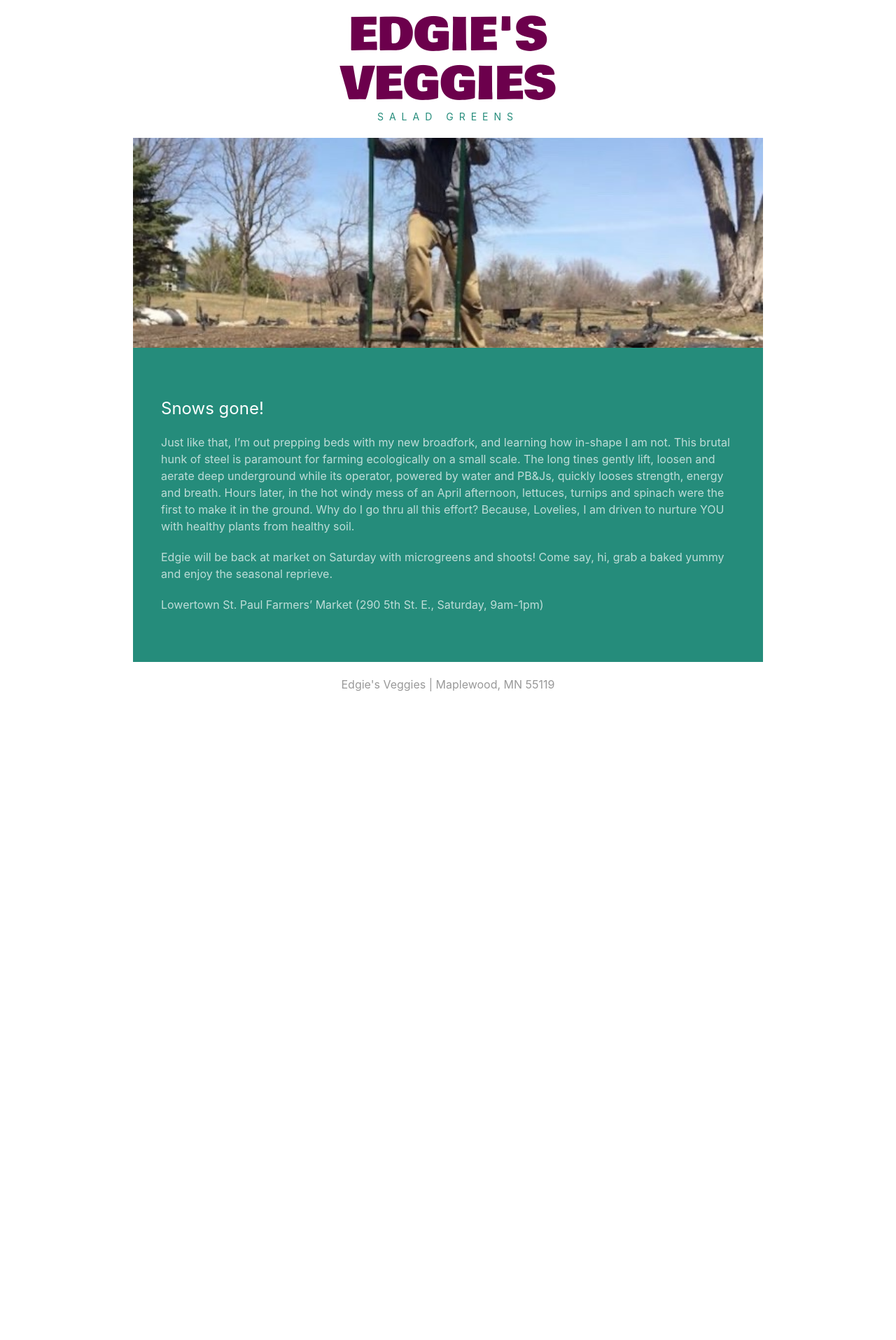
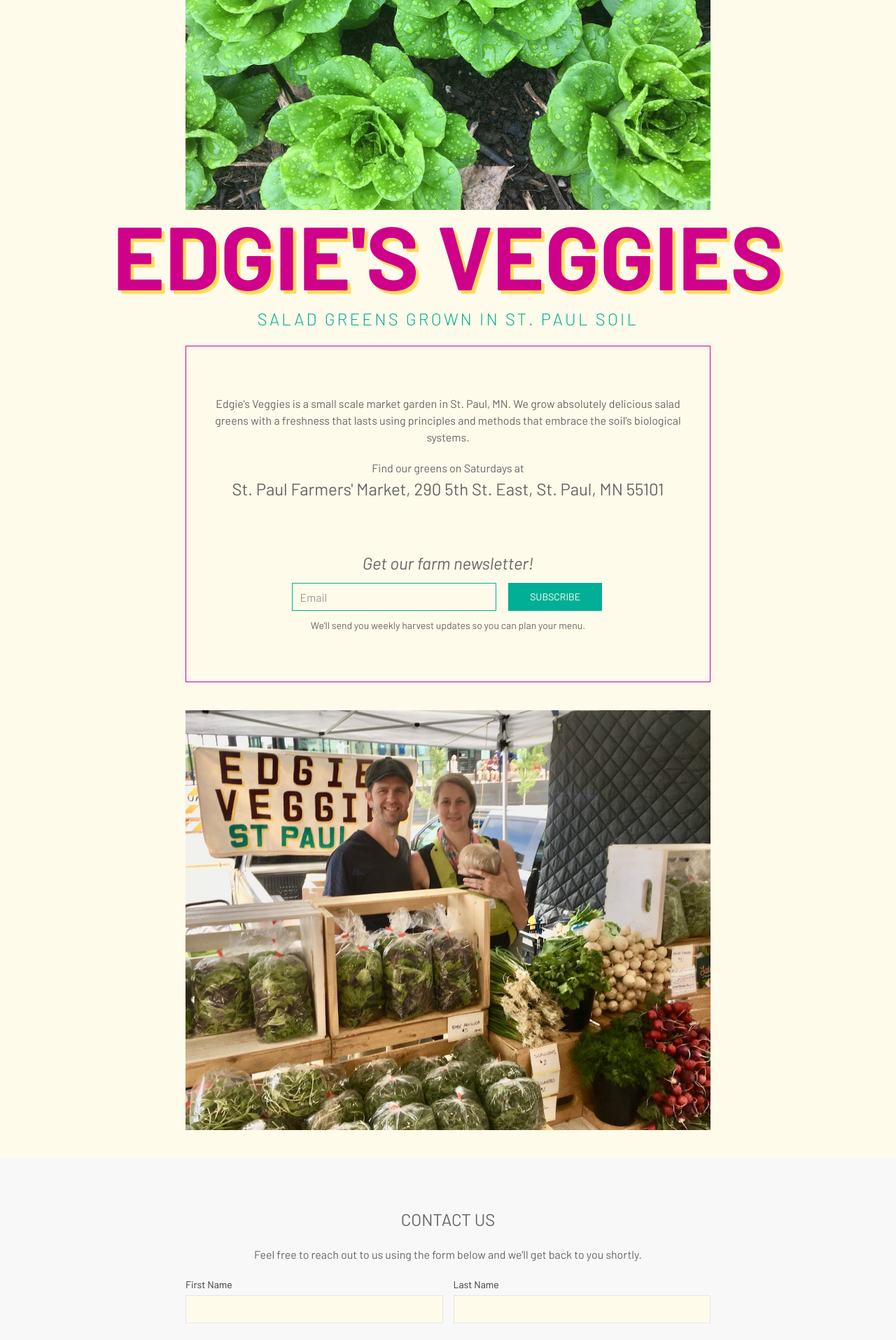
Before and after one commit to jasunde/jasunde.github.io, a Jekyll site: the page demos/edgies-veggies/index.html, which Jekyll copies as it is, in a window 1280 px wide. Shown: the top 1915 px of the page at 70% size. Built offline with Jekyll 4.4.1, drawn with Linux system fonts in a browser that asks for light colours; before the commit the page ends 1005 px from its top, so only the background shows below that; some of the changed text lies outside the part shown.

Commit message:
First draft of edgie's veggies page

```diff
--- a/demos/edgies-veggies/404.html
+++ b/demos/edgies-veggies/404.html
@@ -8,9 +8,8 @@
 
     <link rel="preconnect" href="https://fonts.googleapis.com">
     <link rel="preconnect" href="https://fonts.gstatic.com" crossorigin>
-    <link
-        href="https://fonts.googleapis.com/css2?family=Bowlby+One&display=swap"
-        rel="stylesheet">
+    <link href="https://fonts.googleapis.com/css2?family=Barlow:ital,wght@0,100;0,200;0,300;0,400;0,500;0,600;0,700;0,800;0,900;1,100;1,200;1,300;1,400;1,500;1,600;1,700;1,800;1,900&display=swap" rel="stylesheet">
+
 
     <link rel="stylesheet" href="/demos/edgies-veggies/assets/css/main.css" />
     <script src="/demos/edgies-veggies/assets/js/uikit.min.js"></script>
--- a/demos/edgies-veggies/index.html
+++ b/demos/edgies-veggies/index.html
@@ -8,9 +8,8 @@
 
     <link rel="preconnect" href="https://fonts.googleapis.com">
     <link rel="preconnect" href="https://fonts.gstatic.com" crossorigin>
-    <link
-        href="https://fonts.googleapis.com/css2?family=Bowlby+One&display=swap"
-        rel="stylesheet">
+    <link href="https://fonts.googleapis.com/css2?family=Barlow:ital,wght@0,100;0,200;0,300;0,400;0,500;0,600;0,700;0,800;0,900;1,100;1,200;1,300;1,400;1,500;1,600;1,700;1,800;1,900&display=swap" rel="stylesheet">
+
 
     <link rel="stylesheet" href="/demos/edgies-veggies/assets/css/main.css" />
     <script src="/demos/edgies-veggies/assets/js/uikit.min.js"></script>
@@ -19,42 +18,125 @@
 </head>
 
 
-<body class="uk-padding-small">
-    <div class="uk-container uk-container-small">
-        <div class="uk-text-center">
-            <h1 class="uk-heading-medium uk-margin-remove logo">EDGIE'S</h1>
-            <h1 class="uk-heading-medium uk-margin-remove logo">VEGGIES</h1>
-            <h2
-                class="uk-text-small uk-text-weight-bold uk-margin-remove-top logo-sub-heading">
-                SALAD GREENS</h2>
+<body class="uk-text-center">
+    <div class="uk-container uk-container-xsmall">
+        <div class="uk-cover-container uk-height-medium">
+            <img src="/demos/edgies-veggies/assets/images/lettuce-cropped-web.jpeg"
+                alt="Beautiful Young Edgie's Veggies Lettuce covered in rain droplets"
+                uk-cover>
         </div>
+    </div>
 
-        <div class="uk-cover-container uk-height-medium">
-            <img src="/demos/edgies-veggies/assets/images/jesse-forks.jpeg" alt="Jesse Forking" uk-cover>
+
+    <div>
+        <div
+            class="uk-heading-xlarge uk-text-bolder uk-margin-small-bottom logo">
+            EDGIE'S VEGGIES</div>
+        <p class="uk-text-light uk-margin-remove-top logo-sub-heading">
+            SALAD GREENS GROWN IN ST. PAUL SOIL</p>
+    </div>
+
+    <div class="uk-container uk-container-xsmall">
+        <div
+            class="uk-tile uk-tile-default uk-margin-medium-bottom edgie-border">
+            <p>Edgie's Veggies is a small scale market garden in St. Paul, MN.
+                We grow absolutely delicious salad greens with a freshness that
+                lasts using principles and methods that embrace the soil's
+                biological systems.
+            </p>
+            <p class="uk-margin-large-bottom">Find our greens on Saturdays
+                at<br />
+                <span class="uk-text-large">St. Paul Farmers' Market, 290 5th
+                    St.
+                    East, St. Paul, MN 55101</span>
+            </p>
+
+            <p class="uk-text-italic uk-text-large uk-margin-small-bottom">Get
+                our farm newsletter!</p>
+            <div
+                class="uk-width-2-3@s uk-align-center uk-margin-remove-top uk-margin-remove-bottom">
+                <form class="uk-grid-small" uk-grid>
+                    <div class="uk-width-2-3@s">
+                        <input class="uk-input edgie-secondary-border" type="email"
+                            placeholder="Email">
+                    </div>
+                    <div class="uk-width-1-3@s">
+                        <button
+                            class="uk-button uk-button-secondary">SUBSCRIBE</button>
+                    </div>
+                </form>
+            </div>
+            <p class="uk-text-small uk-margin-small-top">We'll send you weekly
+                harvest updates so
+                you can plan your menu.
+            </p>
+
         </div>
+    </div>
 
-        <div class="uk-tile uk-tile-secondary">
-            <h3>Snows gone!</h3>
-            <p>Just like that, I’m out prepping beds with my new
-                broadfork, and learning how in-shape I am not. This brutal hunk
-                of steel is paramount for farming ecologically on a small scale.
-                The long tines gently lift, loosen and aerate deep underground
-                while its operator, powered by water and PB&Js, quickly looses
-                strength, energy and breath. Hours later, in the hot windy mess
-                of an April afternoon, lettuces, turnips and spinach were the
-                first to make it in the ground. Why do I go thru all this
-                effort? Because, Lovelies, I am driven to nurture YOU with
-                healthy plants from healthy soil.
-            </p>
-            <p>Edgie will be back at market on Saturday with microgreens and
-                shoots! Come say, hi, grab a baked yummy and enjoy the seasonal
-                reprieve.
-            </p>
-            <p>Lowertown St. Paul Farmers’ Market (290 5th St. E., Saturday,
-                9am-1pm)</p>
+    <div class="uk-container uk-container-xsmall uk-margin-medium-bottom">
+        <img src="/demos/edgies-veggies/assets/images/family-web.jpeg"
+            alt="Beautiful Young Edgie's Veggies Lettuce covered in rain droplets">
+    </div>
+
+    <div class="uk-section uk-section-muted">
+        <div class="uk-container uk-container-xsmall">
+            <p class="uk-text-large">CONTACT US</p>
+            <p>Feel free to reach out to us using the form below and we'll get
+                back to you shortly.</p>
+            <form class="uk-form-stacked">
+                <div class="uk-text-left">
+                    <div class="uk-margin">
+                        <div class="uk-grid-small" uk-grid>
+                            <div class="uk-width-1-2@s">
+                                <label class="uk-form-label"
+                                    for="firstName">First Name</label>
+                                <input class="uk-input" type="text"
+                                    id="firstName">
+                            </div>
+                            <div class="uk-width-1-2@s">
+                                <label class="uk-form-label" for="lastName">Last
+                                    Name</label>
+                                <input class="uk-input" type="text"
+                                    id="lastName">
+                            </div>
+                        </div>
+                    </div>
+                    <div class="uk-margin">
+                        <label class="uk-form-label" for="email">Email
+                            Address</label>
+                        <div class="uk-form-controls">
+                            <input class="uk-input" type="email" id="email">
+                        </div>
+                    </div>
+                    <div class="uk-margin">
+                        <label class="uk-form-label"
+                            for="subject">Subject</label>
+                        <div class="uk-form-controls">
+                            <input class="uk-input" type="text" id="subject">
+                        </div>
+                    </div>
+                    <div class="uk-margin">
+                        <label class="uk-form-label"
+                            for="message">Message</label>
+                        <div class="uk-form-controls">
+                            <input class="uk-input" type="text" id="message">
+                        </div>
+                    </div>
+                </div>
+                <button class="uk-button">SUBMIT</button>
+            </form>
         </div>
+    </div>
 
-        <p class="uk-text-center uk-text-muted">Edgie's Veggies | Maplewood, MN 55119</p>
+    <div class="uk-container uk-container-xsmall uk-margin-large">
+        <div class="uk-card uk-card-default uk-card-body uk-width-1-3@s uk-align-center edgie-border">
+            <h3>Follow Us</h3>
+            <a href="https://www.instagram.com/edgiesveggies/">
+            <span uk-icon="instagram"></span>
+            </a>
+        </div>
+        <p class="uk-text-center uk-text-small">&copy; Edgie's Veggies</p>
     </div>
 </body>
 
--- a/demos/edgies-veggies/jekyll/update/2023/04/08/welcome-to-jekyll.html
+++ b/demos/edgies-veggies/jekyll/update/2023/04/08/welcome-to-jekyll.html
@@ -8,9 +8,8 @@
 
     <link rel="preconnect" href="https://fonts.googleapis.com">
     <link rel="preconnect" href="https://fonts.gstatic.com" crossorigin>
-    <link
-        href="https://fonts.googleapis.com/css2?family=Bowlby+One&display=swap"
-        rel="stylesheet">
+    <link href="https://fonts.googleapis.com/css2?family=Barlow:ital,wght@0,100;0,200;0,300;0,400;0,500;0,600;0,700;0,800;0,900;1,100;1,200;1,300;1,400;1,500;1,600;1,700;1,800;1,900&display=swap" rel="stylesheet">
+
 
     <link rel="stylesheet" href="/demos/edgies-veggies/assets/css/main.css" />
     <script src="/demos/edgies-veggies/assets/js/uikit.min.js"></script>
```
Also changed, not shown: demos/edgies-veggies/feed.xml (+1 -1 lines), demos/edgies-veggies/assets/css/main.css, demos/edgies-veggies/assets/images/family-web.jpeg (added), demos/edgies-veggies/assets/images/lettuce-cropped-web.jpeg (added), 1 other file.
